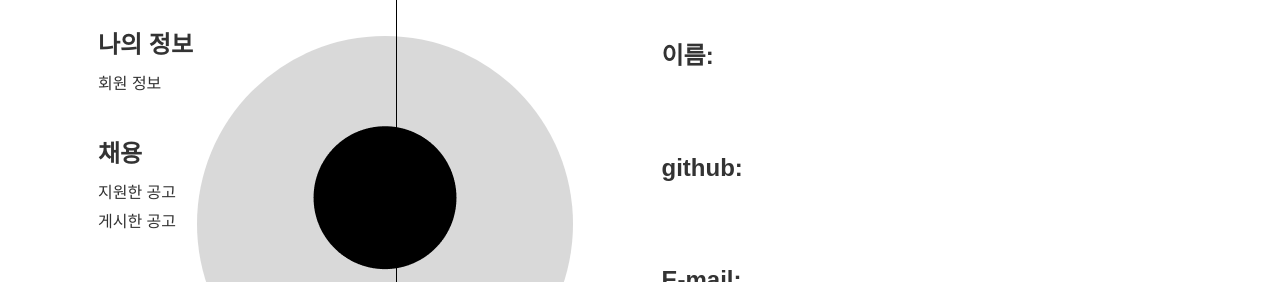
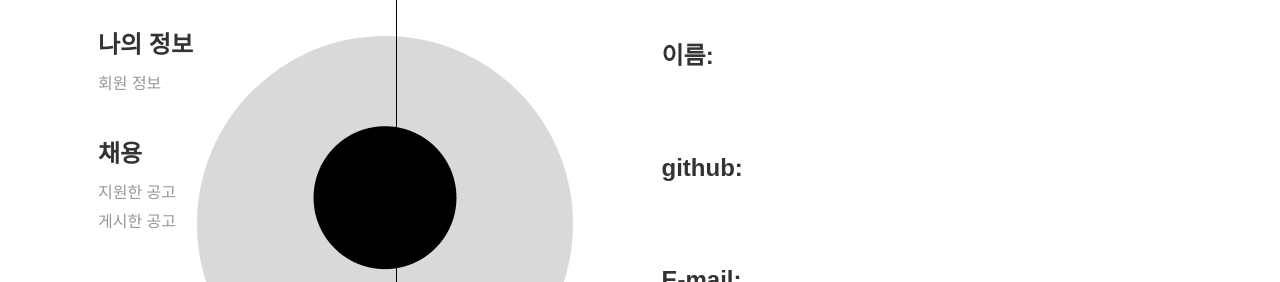
Before and after one commit to IdeaFestival-JOVA/JOVA-client-V0.5, a React (Vite) app: page /profil in a window 1280 px wide. Shown: the part 201-483 px from the top of the page. Built offline with nearby package versions, Linux system fonts and the light colour scheme; a web font is replaced by a local one.

Commit message:
사이드 메뉴바 스타일 수정

```diff
--- a/src/page/Profil/profilPicture.tsx
+++ b/src/page/Profil/profilPicture.tsx
@@ -98,6 +98,11 @@ const SmallBlank = styled.div`
   height: 5px;
 `;
 
+const TextP = styled.p`
+  color: #979797;
+  cursor: pointer;
+`;
+
 function ProfilPicture() {
   const { name, github, email, unMajor, funMajor } = useProfilContext();
 
@@ -167,14 +172,14 @@ function ProfilPicture() {
           <h2>나의 정보</h2>
           <SmallBlank />
           <SmallBlank />
-          <p>회원 정보</p>
+          <TextP>회원 정보</TextP>
           <Blank />
           <h2>채용</h2>
           <SmallBlank />
           <SmallBlank />
-          <p>지원한 공고</p>
+          <TextP>지원한 공고</TextP>
           <SmallBlank />
-          <p>게시한 공고</p>
+          <TextP>게시한 공고</TextP>
         </MenuBox>
       </Menu>
     </>
```
